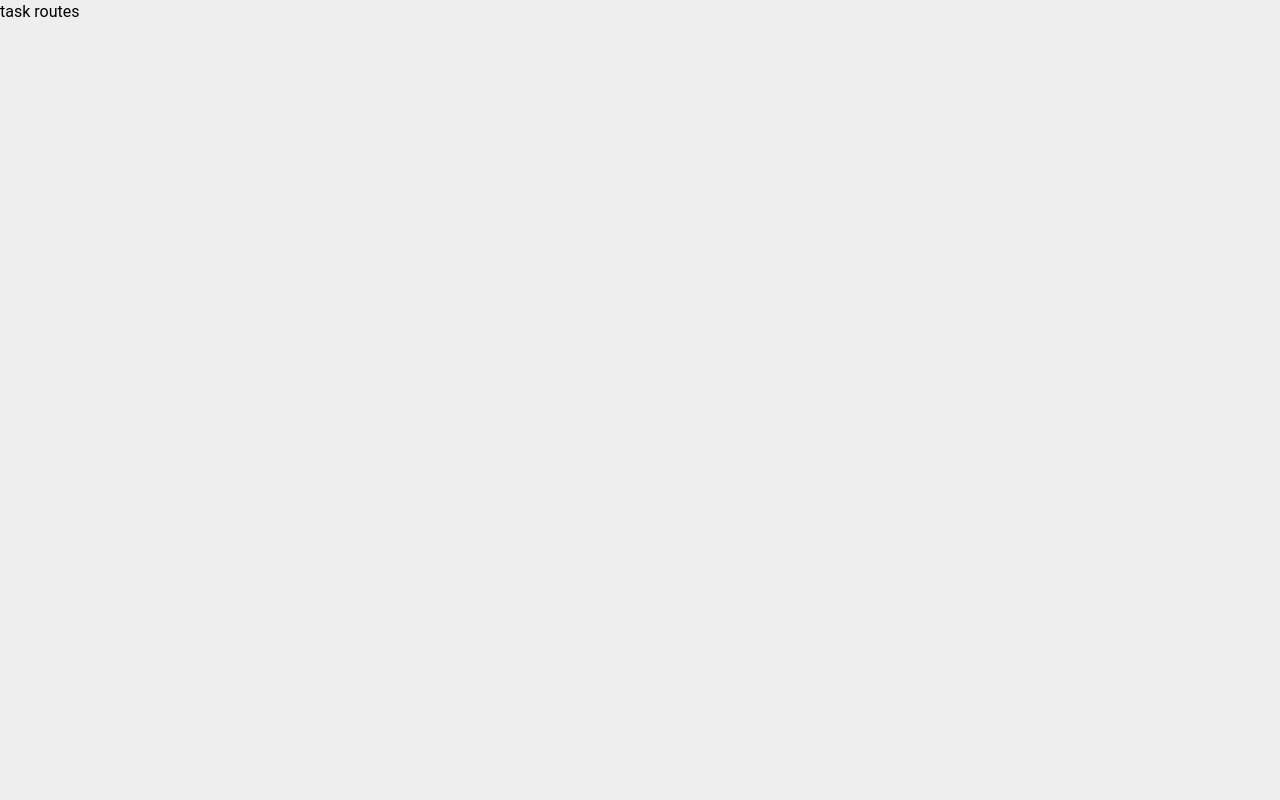
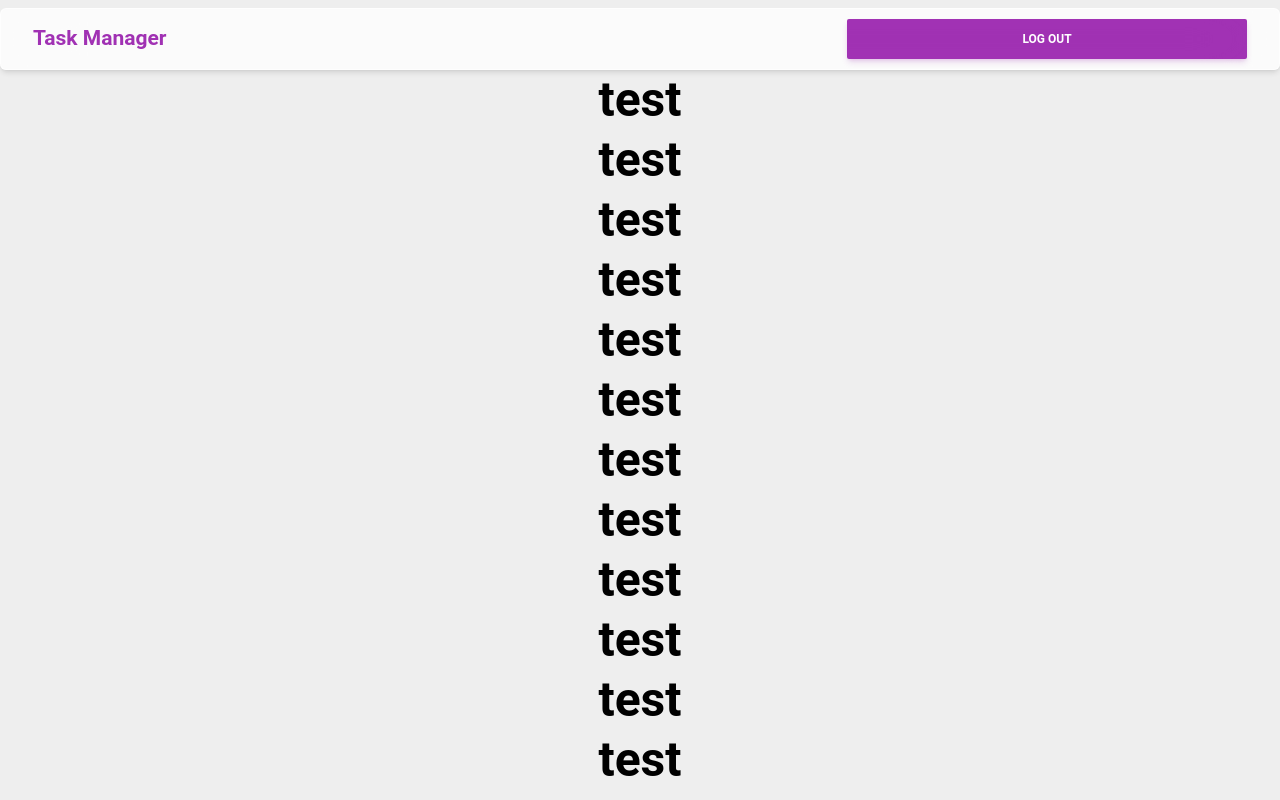
Before and after one commit to JaafarMortada/task-manager, a React (Vite) app in the folder frontend/: page /tasks in a window 1280 px wide. Shown: the top 800 px of the page. Built offline with nearby package versions, Linux system fonts and the light colour scheme.

Commit message:
frontend <> adding navbar

```diff
--- /dev/null
+++ b/frontend/src/components/ui/Navbar.tsx
@@ -0,0 +1,128 @@
+import { useEffect, useState } from "react";
+import {
+    Navbar,
+    MobileNav,
+    Typography,
+    IconButton,
+} from "@material-tailwind/react";
+import CustomButton from "./CustomButton";
+import { logout } from "../../api/auth.requests";
+import { useNavigate } from "react-router-dom";
+
+export function StickyNavbar() {
+    const [openNav, setOpenNav] = useState(false);
+    const navigate = useNavigate()
+    const handleLogout =async () => {
+        if (await logout()) {
+            localStorage.removeItem("token");
+            localStorage.removeItem("role");
+            navigate("/auth")
+        }
+    }
+    useEffect(() => {
+        window.addEventListener(
+            "resize",
+            () => window.innerWidth >= 960 && setOpenNav(false),
+        );
+    }, []);
+
+    const navList = (
+        <ul className="mt-2 mb-4 flex flex-col gap-2 lg:mb-0 lg:mt-0 lg:flex-row lg:items-center lg:gap-6">
+            <Typography
+                placeholder={undefined}
+                as="li"
+                variant="small"
+                color="blue-gray"
+                className="p-1 font-normal"
+            >
+                <span className="flex items-center cursor-pointer">
+                    Employees
+                </span>
+            </Typography>
+            <Typography
+                placeholder={undefined}
+                as="li"
+                variant="small"
+                color="blue-gray"
+                className="p-1 font-normal"
+            >
+                <span className="flex items-center cursor-pointer">
+                    Tasks
+                </span>
+            </Typography>
+        </ul>
+    );
+
+    return (
+        <Navbar placeholder={undefined} className="sticky top-2 opacity-95 z-10 h-max max-w-[calc(100% - 20px)] rounded-md px-4 py-1 mb-2 lg:px-8 lg:py-2">
+            <div className="flex items-center justify-between text-blue-gray-900">
+                <Typography
+                    placeholder={undefined}
+                    color="purple"
+                    className="mr-4 py-1.5 font-bold text-[21px]"
+                >
+                    Task Manager
+                </Typography>
+                <div className="flex items-center gap-4">
+                    <div className="mr-4 hidden lg:block">{localStorage.getItem("role") === "employer" && navList}</div>
+                    <div className="flex items-center gap-x-1">
+                        <CustomButton
+                            containerClassNames="w-[150px] hidden lg:inline-block"
+                            label="Log out"
+                            onClick={handleLogout}
+                        />
+                    </div>
+                    <IconButton
+                        placeholder={undefined}
+                        variant="text"
+                        className="ml-auto h-6 w-6 text-inherit hover:bg-transparent focus:bg-transparent active:bg-transparent lg:hidden"
+                        ripple={false}
+                        onClick={() => setOpenNav(!openNav)}
+                    >
+                        {openNav ? (
+                            <svg
+                                xmlns="http://www.w3.org/2000/svg"
+                                fill="none"
+                                className="h-6 w-6"
+                                viewBox="0 0 24 24"
+                                stroke="currentColor"
+                                strokeWidth={2}
+                            >
+                                <path
+                                    strokeLinecap="round"
+                                    strokeLinejoin="round"
+                                    d="M6 18L18 6M6 6l12 12"
+                                />
+                            </svg>
+                        ) : (
+                            <svg
+                                xmlns="http://www.w3.org/2000/svg"
+                                className="h-6 w-6"
+                                fill="none"
+                                stroke="currentColor"
+                                strokeWidth={2}
+                            >
+                                <path
+                                    strokeLinecap="round"
+                                    strokeLinejoin="round"
+                                    d="M4 6h16M4 12h16M4 18h16"
+                                />
+                            </svg>
+                        )}
+                    </IconButton>
+                </div>
+            </div>
+            <MobileNav open={openNav}>
+                {localStorage.getItem("role") === "employer" && navList}
+                <div className="flex items-center gap-x-1">
+                <CustomButton
+                            containerClassNames="w-full"
+                            label="Log out"
+                            onClick={handleLogout}
+
+                        />
+                </div>
+            </MobileNav>
+        </Navbar>
+    );
+}
--- a/frontend/src/index.css
+++ b/frontend/src/index.css
@@ -6,8 +6,21 @@
 * {
     margin: 0;
     padding: 0;
+    scrollbar-gutter: stable;
+    scroll-behavior: smooth;
 }
 
+
+
+*::-webkit-scrollbar {
+    width: 6px;
+    height: 0px;
+}
+
+*::-webkit-scrollbar-thumb {
+    border-radius: 5px;
+    background-color: rgba(156, 0, 156, 0.5);
+}
 body {
     width: 100vw;
     height: 100vh;
--- /dev/null
+++ b/frontend/src/pages/TasksPage.tsx
@@ -0,0 +1,41 @@
+import { Typography } from "@material-tailwind/react"
+import { StickyNavbar } from "../components/ui/Navbar"
+
+const TasksPage = () => {
+  return (
+    <div className="flex flex-col items-center">
+        <StickyNavbar />
+        <Typography variant="h1" placeholder={undefined} >test</Typography>
+        <Typography variant="h1" placeholder={undefined} >test</Typography>
+        <Typography variant="h1" placeholder={undefined} >test</Typography>
+        <Typography variant="h1" placeholder={undefined} >test</Typography>
+        <Typography variant="h1" placeholder={undefined} >test</Typography>
+        <Typography variant="h1" placeholder={undefined} >test</Typography>
+        <Typography variant="h1" placeholder={undefined} >test</Typography>
+        <Typography variant="h1" placeholder={undefined} >test</Typography>
+        <Typography variant="h1" placeholder={undefined} >test</Typography>
+        <Typography variant="h1" placeholder={undefined} >test</Typography>
+        <Typography variant="h1" placeholder={undefined} >test</Typography>
+        <Typography variant="h1" placeholder={undefined} >test</Typography>
+        <Typography variant="h1" placeholder={undefined} >test</Typography>
+        <Typography variant="h1" placeholder={undefined} >test</Typography>
+        <Typography variant="h1" placeholder={undefined} >test</Typography>
+        <Typography variant="h1" placeholder={undefined} >test</Typography>
+        <Typography variant="h1" placeholder={undefined} >test</Typography>
+        <Typography variant="h1" placeholder={undefined} >test</Typography>
+        <Typography variant="h1" placeholder={undefined} >test</Typography>
+        <Typography variant="h1" placeholder={undefined} >test</Typography>
+        <Typography variant="h1" placeholder={undefined} >test</Typography>
+        <Typography variant="h1" placeholder={undefined} >test</Typography>
+        <Typography variant="h1" placeholder={undefined} >test</Typography>
+        <Typography variant="h1" placeholder={undefined} >test</Typography>
+        <Typography variant="h1" placeholder={undefined} >test</Typography>
+        <Typography variant="h1" placeholder={undefined} >test</Typography>
+        <Typography variant="h1" placeholder={undefined} >test</Typography>
+        <Typography variant="h1" placeholder={undefined} >test</Typography>
+        <Typography variant="h1" placeholder={undefined} >test</Typography>
+    </div>
+  )
+}
+
+export default TasksPage
--- a/frontend/src/routes/TaskRoutes.tsx
+++ b/frontend/src/routes/TaskRoutes.tsx
@@ -1,9 +1,10 @@
 import { Route, Routes } from 'react-router-dom';
+import TasksPage from '../pages/TasksPage';
 
 const TaskRoutes = () => {
     return (
         <Routes>
-            <Route path="/" element={<div>task routes</div>} />
+            <Route path="/" element={<TasksPage />} />
         </Routes>
     )
 }
```
